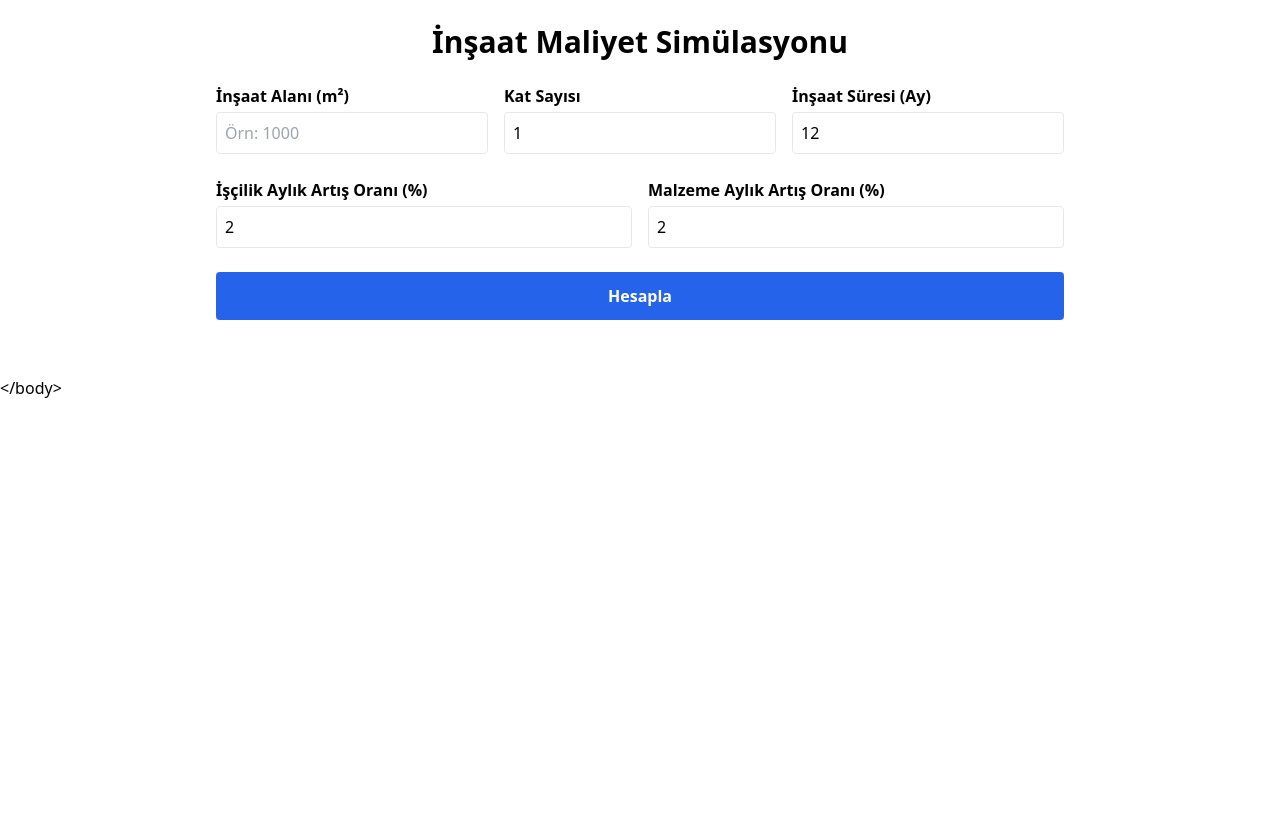
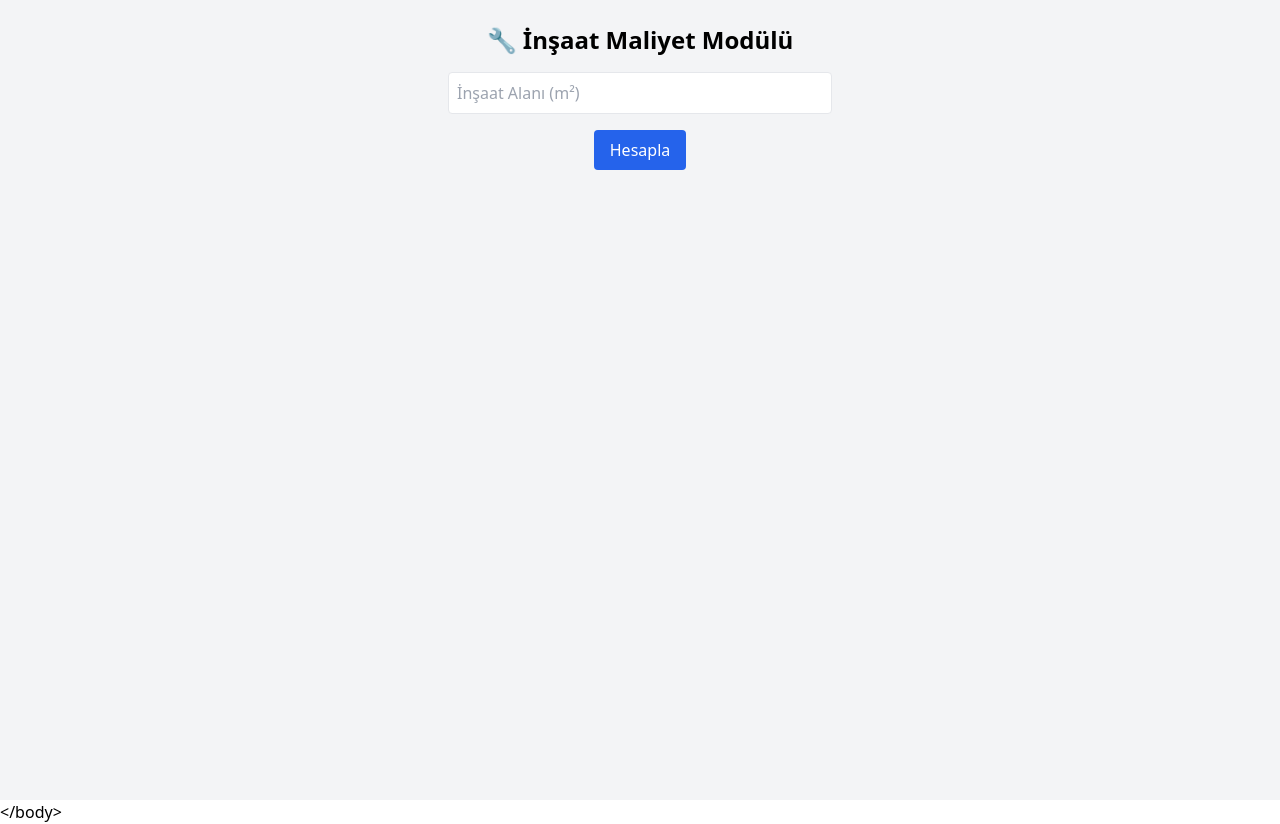
Before and after one commit to hasaannn327-source/Maliyet-hesab, a React (Create React App) app: page / in a window 1280 px wide. Before the commit the page ends 800 px from the top, so only its background shows below. Built offline with nearby package versions, Linux system fonts and the light colour scheme; the HTML template or start-up script is replaced by a standard one.

Commit message:
Update App.js

```diff
--- a/src/App.js
+++ b/src/App.js
@@ -1,255 +1,78 @@
 import React, { useState } from "react";
-import {
-  Chart as ChartJS,
-  CategoryScale,
-  LinearScale,
-  PointElement,
-  LineElement,
-  Title,
-  Tooltip,
-  Legend,
-} from "chart.js";
-import { Line } from "react-chartjs-2";
 
-ChartJS.register(
-  CategoryScale,
-  LinearScale,
-  PointElement,
-  LineElement,
-  Title,
-  Tooltip,
-  Legend
-);
+export default function App() {
+  const [insaatAlani, setInsaatAlani] = useState("");
+  const [sonuc, setSonuc] = useState(null);
 
-const SCENARIOS = [
-  { label: "En İyi", laborIncrease: 1, materialIncrease: 1 },
-  { label: "Ortalama", laborIncrease: 2, materialIncrease: 2 },
-  { label: "En Kötü", laborIncrease: 3, materialIncrease: 4 },
-];
+  const hesapla = () => {
+    const m2 = parseFloat(insaatAlani);
+    if (isNaN(m2)) return;
 
-function numberToCurrency(number) {
-  return number.toLocaleString("tr-TR", {
-    style: "currency",
-    currency: "TRY",
-    maximumFractionDigits: 0,
-  });
-}
+    // Sabitler
+    const betonM3 = m2 * 0.35;
+    const demirKg = m2 * 40;
+    const kalipDemirIscilik = m2 * 1500;
+    const cati = m2 * 1500;
 
-export default function CostSimulator() {
-  // Temel girişler
-  const [m2, setM2] = useState("");
-  const [katSayisi, setKatSayisi] = useState(1);
-  const [sureAy, setSureAy] = useState(12);
+    // Doğru Hesap: %20 alan duvara gitmiş, geriye kalan %80 kullanılacak
+    const duvarAlanM2 = m2 - (m2 * 0.2); // yani %80
+    const duvarMaliyet = duvarAlanM2 * 250;
 
-  // İşçilik ve malzeme aylık artış (ortalama değer)
-  const [laborIncrease, setLaborIncrease] = useState(2);
-  const [materialIncrease, setMaterialIncrease] = useState(2);
+    const alciSivaBoyaM2 = duvarAlanM2 * 3;
+    const alciSivaBoyaMaliyet = alciSivaBoyaM2 * 350;
 
-  // Sonuçlar
-  const [results, setResults] = useState(null);
-  const [loading, setLoading] = useState(false);
+    const toplamMaliyet =
+      kalipDemirIscilik +
+      duvarMaliyet +
+      alciSivaBoyaMaliyet +
+      cati;
 
-  // Sabit birim fiyatlar (m² başına)
-  const unitCosts = {
-    labor: 1500,
-    material: 320 + 1500, // Duvar + Çatı malzeme
-  };
-
-  // Hesaplama fonksiyonu
-  const calculate = () => {
-    if (!m2 || m2 <= 0) {
-      alert("Lütfen geçerli bir m² giriniz.");
-      return;
-    }
-    if (katSayisi <= 0) {
-      alert("Kat sayısı pozitif olmalı.");
-      return;
-    }
-    if (sureAy <= 0) {
-      alert("Süre pozitif olmalı.");
-      return;
-    }
-
-    setLoading(true);
-
-    setTimeout(() => {
-      const m2Float = parseFloat(m2);
-      const toplamM2 = m2Float * katSayisi;
-
-      // Senaryo başına aylık maliyet dizisi
-      let scenarioResults = [];
-
-      SCENARIOS.forEach(({ label, laborIncrease, materialIncrease }) => {
-        let aylikMaliyetler = [];
-        let toplam = 0;
-        for (let ay = 1; ay <= sureAy; ay++) {
-          const laborFactor = Math.pow(1 + laborIncrease / 100, ay - 1);
-          const materialFactor = Math.pow(1 + materialIncrease / 100, ay - 1);
-
-          const laborCost = unitCosts.labor * toplamM2 * laborFactor;
-          const materialCost = unitCosts.material * toplamM2 * materialFactor;
-          const aylikToplam = laborCost + materialCost;
-
-          aylikMaliyetler.push({
-            ay,
-            laborCost,
-            materialCost,
-            aylikToplam,
-          });
-
-          toplam += aylikToplam;
-        }
-        scenarioResults.push({
-          label,
-          aylikMaliyetler,
-          toplam,
-        });
-      });
-
-      setResults(scenarioResults);
-      setLoading(false);
-    }, 2000);
-  };
-
-  // Grafik için veri oluşturma
-  const getChartData = () => {
-    if (!results) return null;
-    return {
-      labels: results[0].aylikMaliyetler.map(({ ay }) => "Ay " + ay),
-      datasets: results.map(({ label, aylikMaliyetler }, idx) => ({
-        label,
-        data: aylikMaliyetler.map((item) => item.aylikToplam),
-        borderColor: ["#22c55e", "#3b82f6", "#ef4444"][idx],
-        backgroundColor: "transparent",
-        tension: 0.3,
-      })),
-    };
+    setSonuc({
+      betonM3,
+      demirKg,
+      kalipDemirIscilik,
+      cati,
+      duvarAlanM2,
+      duvarMaliyet,
+      alciSivaBoyaM2,
+      alciSivaBoyaMaliyet,
+      toplamMaliyet,
+    });
   };
 
   return (
-    <div className="max-w-4xl mx-auto p-6 font-sans">
-      <h1 className="text-3xl font-bold mb-6 text-center">
-        İnşaat Maliyet Simülasyonu
-      </h1>
+    <div className="min-h-screen bg-gray-100 flex flex-col items-center justify-start p-6">
+      <h1 className="text-2xl font-bold mb-4">🔧 İnşaat Maliyet Modülü</h1>
 
-      <div className="grid grid-cols-1 md:grid-cols-3 gap-4 mb-6">
-        <div>
-          <label className="block font-semibold mb-1">İnşaat Alanı (m²)</label>
-          <input
-            type="number"
-            min={1}
-            value={m2}
-            onChange={(e) => setM2(e.target.value)}
-            className="w-full border rounded p-2"
-            placeholder="Örn: 1000"
-          />
-        </div>
-        <div>
-          <label className="block font-semibold mb-1">Kat Sayısı</label>
-          <input
-            type="number"
-            min={1}
-            value={katSayisi}
-            onChange={(e) => setKatSayisi(e.target.value)}
-            className="w-full border rounded p-2"
-          />
-        </div>
-        <div>
-          <label className="block font-semibold mb-1">İnşaat Süresi (Ay)</label>
-          <input
-            type="number"
-            min={1}
-            value={sureAy}
-            onChange={(e) => setSureAy(e.target.value)}
-            className="w-full border rounded p-2"
-          />
-        </div>
-      </div>
-
-      <div className="grid grid-cols-1 md:grid-cols-2 gap-4 mb-6">
-        <div>
-          <label className="block font-semibold mb-1">
-            İşçilik Aylık Artış Oranı (%)
-          </label>
-          <input
-            type="number"
-            min={0}
-            max={100}
-            step={0.1}
-            value={laborIncrease}
-            onChange={(e) => setLaborIncrease(parseFloat(e.target.value))}
-            className="w-full border rounded p-2"
-          />
-        </div>
-        <div>
-          <label className="block font-semibold mb-1">
-            Malzeme Aylık Artış Oranı (%)
-          </label>
-          <input
-            type="number"
-            min={0}
-            max={100}
-            step={0.1}
-            value={materialIncrease}
-            onChange={(e) => setMaterialIncrease(parseFloat(e.target.value))}
-            className="w-full border rounded p-2"
-          />
-        </div>
-      </div>
+      <input
+        type="number"
+        placeholder="İnşaat Alanı (m²)"
+        className="p-2 border rounded mb-4 w-full max-w-sm"
+        value={insaatAlani}
+        onChange={(e) => setInsaatAlani(e.target.value)}
+      />
 
       <button
-        onClick={calculate}
-        className="bg-blue-600 hover:bg-blue-700 text-white font-bold py-3 px-6 rounded w-full mb-8"
+        onClick={hesapla}
+        className="bg-blue-600 text-white px-4 py-2 rounded hover:bg-blue-700"
       >
         Hesapla
       </button>
 
-      {loading && (
-        <div className="text-center text-lg font-semibold">Yükleniyor...</div>
-      )}
-
-      {results && (
-        <>
-          <div className="mb-6">
-            <Line data={getChartData()} options={{ responsive: true }} />
-          </div>
-
-          {results.map(({ label, aylikMaliyetler, toplam }) => (
-            <div
-              key={label}
-              className="mb-8 border rounded p-4 bg-gray-50 shadow-sm"
-            >
-              <h2 className="text-2xl font-semibold mb-3">{label} Senaryo</h2>
-              <p className="mb-3 font-semibold">
-                Toplam Maliyet: {numberToCurrency(toplam)}
-              </p>
-
-              <div className="overflow-auto max-h-64">
-                <table className="w-full border-collapse border border-gray-300">
-                  <thead>
-                    <tr className="bg-gray-200">
-                      <th className="border border-gray-300 p-2">Ay</th>
-                      <th className="border border-gray-300 p-2">İşçilik (₺)</th>
-                      <th className="border border-gray-300 p-2">Malzeme (₺)</th>
-                      <th className="border border-gray-300 p-2">Aylık Toplam (₺)</th>
-                    </tr>
-                  </thead>
-                  <tbody>
-                    {aylikMaliyetler.map(({ ay, laborCost, materialCost, aylikToplam }) => (
-                      <tr key={ay} className="text-center">
-                        <td className="border border-gray-300 p-1">{ay}</td>
-                        <td className="border border-gray-300 p-1">{laborCost.toLocaleString("tr-TR", {maximumFractionDigits:0})}</td>
-                        <td className="border border-gray-300 p-1">{materialCost.toLocaleString("tr-TR", {maximumFractionDigits:0})}</td>
-                        <td className="border border-gray-300 p-1 font-semibold">{aylikToplam.toLocaleString("tr-TR", {maximumFractionDigits:0})}</td>
-                      </tr>
-                    ))}
-                  </tbody>
-                </table>
-              </div>
-            </div>
-          ))}
-        </>
+      {sonuc && (
+        <div className="mt-6 bg-white p-4 rounded shadow w-full max-w-2xl space-y-2 text-left">
+          <p>🔹 Beton: {sonuc.betonM3.toFixed(2)} m³</p>
+          <p>🔹 Demir: {sonuc.demirKg.toFixed(2)} kg</p>
+          <p>🔹 Kalıp/Demir İşçilik: {sonuc.kalipDemirIscilik.toLocaleString()} TL</p>
+          <p>🔹 Çatı Maliyeti: {sonuc.cati.toLocaleString()} TL</p>
+          <p>🧱 Duvar Alanı (%80): {sonuc.duvarAlanM2.toFixed(2)} m² → {sonuc.duvarMaliyet.toLocaleString()} TL</p>
+          <p>🎨 Alçı + Sıva + Boya: {sonuc.alciSivaBoyaM2.toFixed(2)} m² → {sonuc.alciSivaBoyaMaliyet.toLocaleString()} TL</p>
+          <hr />
+          <p className="font-bold text-lg">
+            💰 Toplam Maliyet: {sonuc.toplamMaliyet.toLocaleString()} TL
+          </p>
+        </div>
       )}
     </div>
   );
-              }
+      }
```
